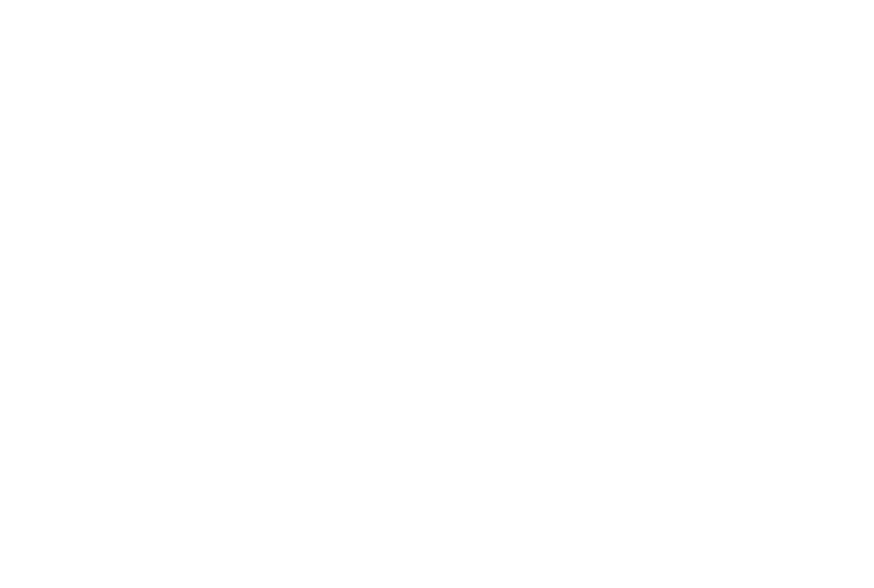
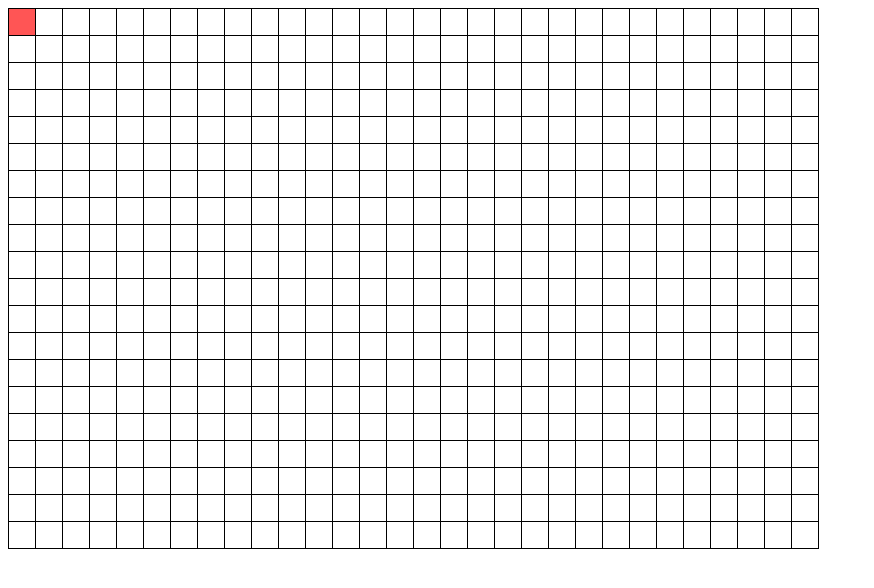
Before and after one commit to 08pixels/labirinto, a plain HTML site: page index.html in a window 1280 px wide. Shown: the whole page, without its empty margins (0-874 px from the left). Drawn offline with Linux system fonts and the light colour scheme.

Commit message:
ref para arquivo

```diff
--- a/index.html
+++ b/index.html
@@ -6,6 +6,6 @@
   </head>
   <body>
     <div id="grid"> </div>
-    <script type="text/javascript" src="index.js" />
+    <script type="text/javascript" src="./index.js" > </script>
   </body>
 </html>
```
